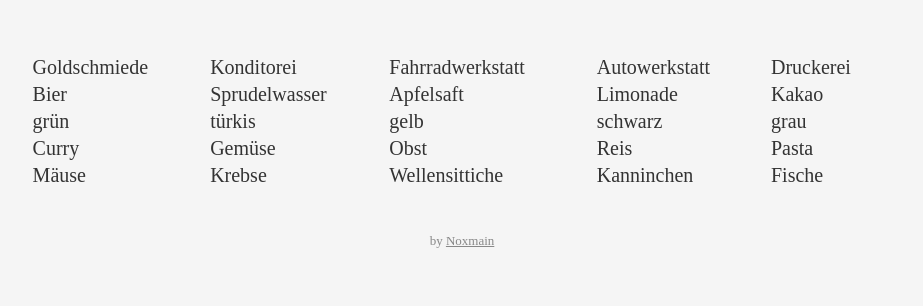
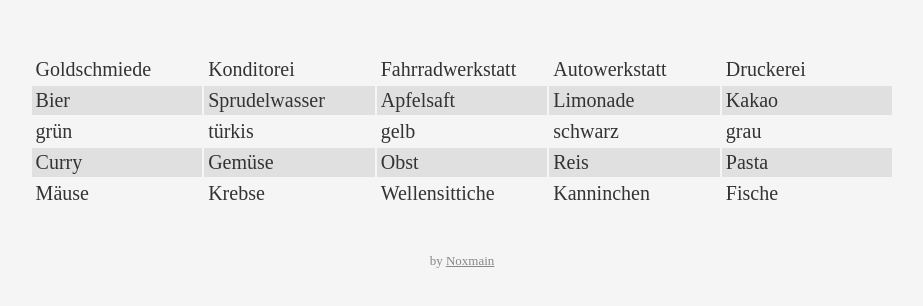
Before and after one commit to Noxmain/Zebrapuzzle, a plain HTML site: page index.html in a window 1280 px wide. Shown: the part 1780-2086 px from the top of the page, without its empty margins (178-1101 px from the left). Drawn offline with Linux system fonts and the light colour scheme.

Commit message:
Updated solution table

```diff
--- a/index.html
+++ b/index.html
@@ -37,7 +37,7 @@
     <div class="space">
       <p>Für die Lösung weiter scrollen.</p>
     </div>
-    <div class=solution>
+    <div class="solution">
       <table>
         <tr>
           <td id="s1">Lösung</td>
--- a/style.css
+++ b/style.css
@@ -15,6 +15,16 @@ div {
 
 table {
   width: 100%;
+  border: none;
+}
+
+table td {
+  padding: 3px 4px;
+  width: 20%;
+}
+
+table tr:nth-child(even) {
+  background: #E0E0E0;
 }
 
 .top {
```
